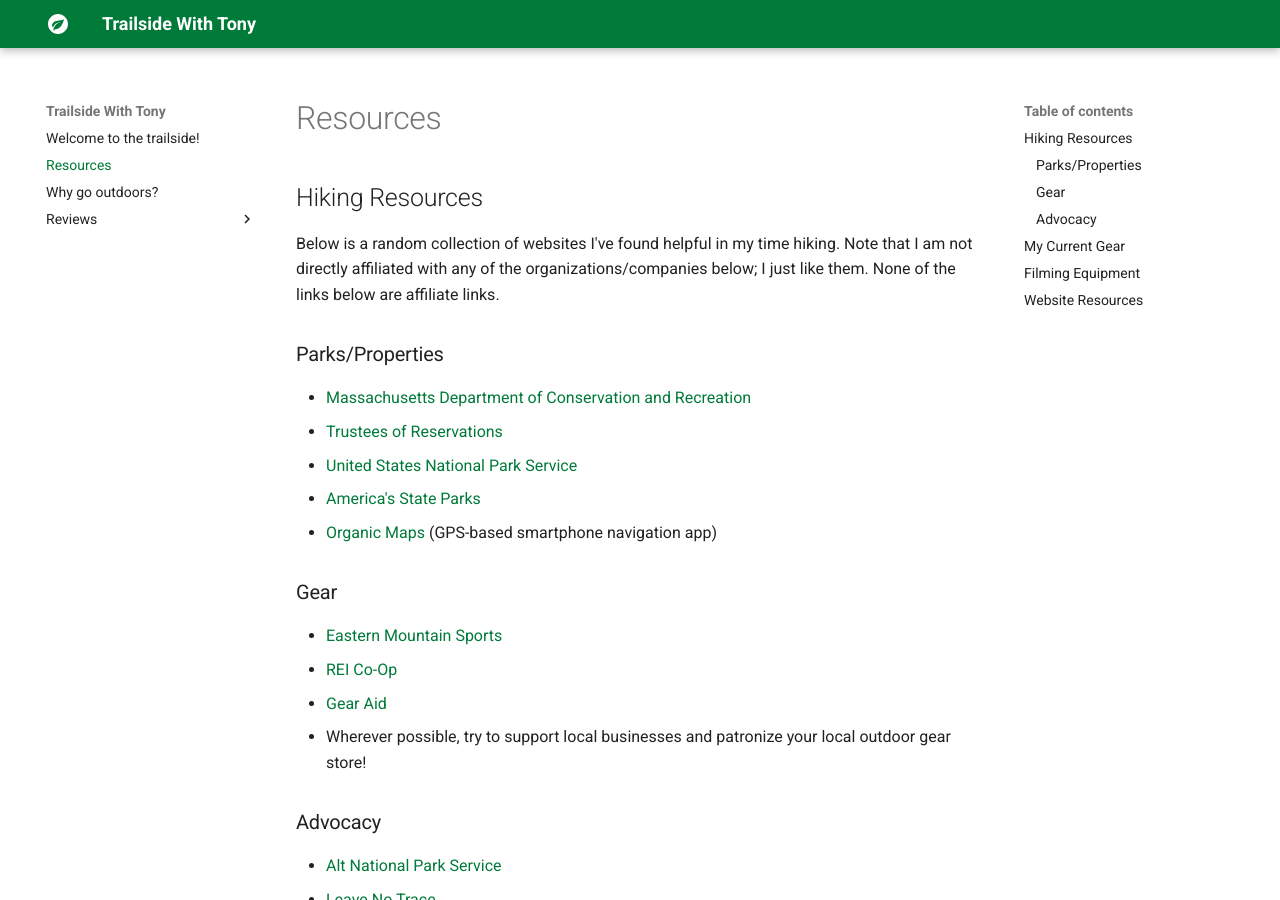
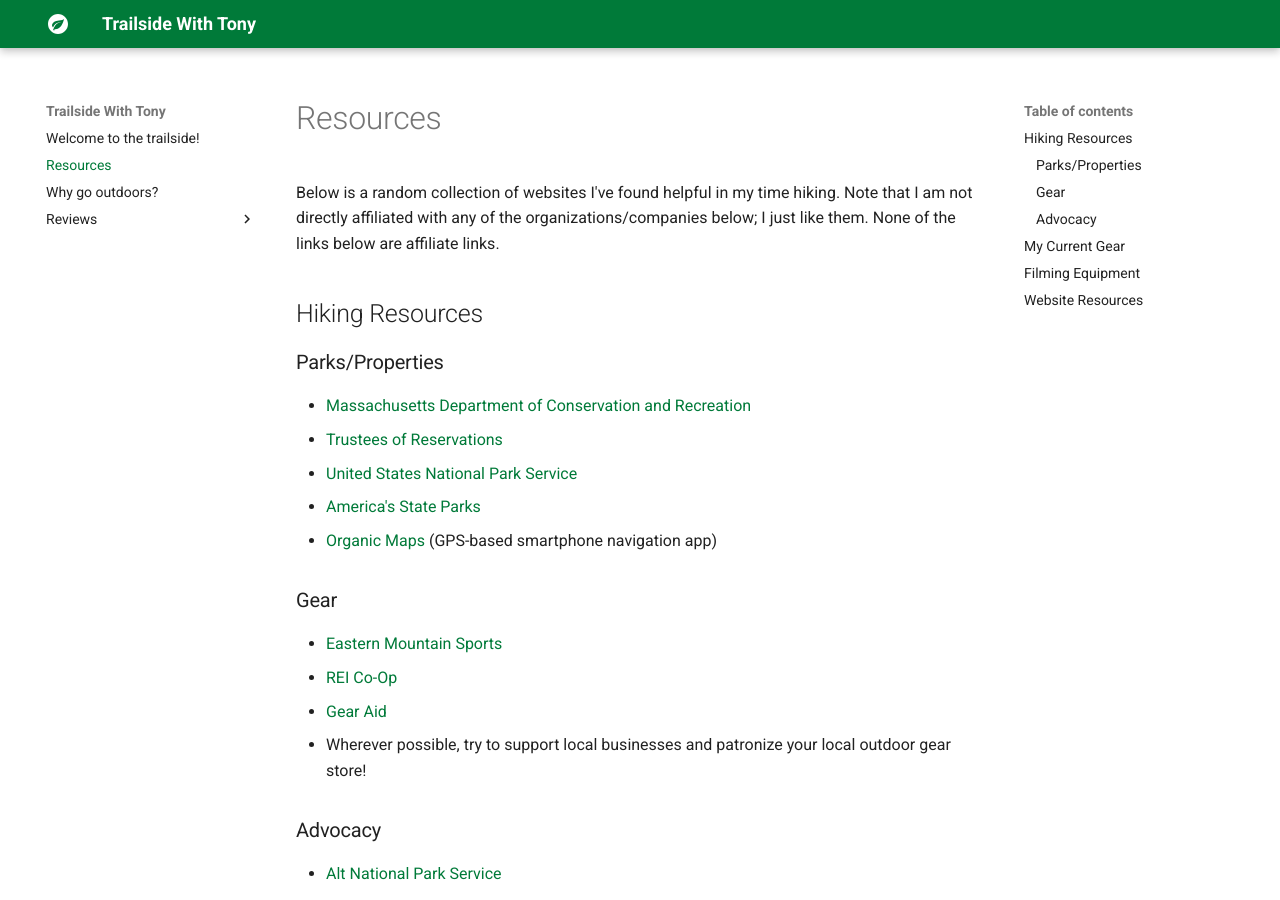
Before and after one commit to tswtony/tswtony.github.io, an MkDocs documentation site: the page built from docs/resources.md, in a window 1280 px wide and 900 px high. Built offline with MkDocs 1.6.1 and Material for MkDocs 9.7.7, drawn with Linux system fonts in a browser that asks for light colours.

```diff
--- a/docs/resources.md
+++ b/docs/resources.md
@@ -1,6 +1,9 @@
 # Resources
+
+Below is a random collection of websites I've found helpful in my time hiking. Note that I am not directly affiliated with any of the organizations/companies below; I just like them. None of the links below are affiliate links.
+
 ## Hiking Resources
-Below is a random collection of websites I've found helpful in my time hiking. Note that I am not directly affiliated with any of the organizations/companies below; I just like them. None of the links below are affiliate links.
+
 ### Parks/Properties
 
 - [Massachusetts Department of Conservation and Recreation](https://www.mass.gov/orgs/department-of-conservation-recreation)
```
